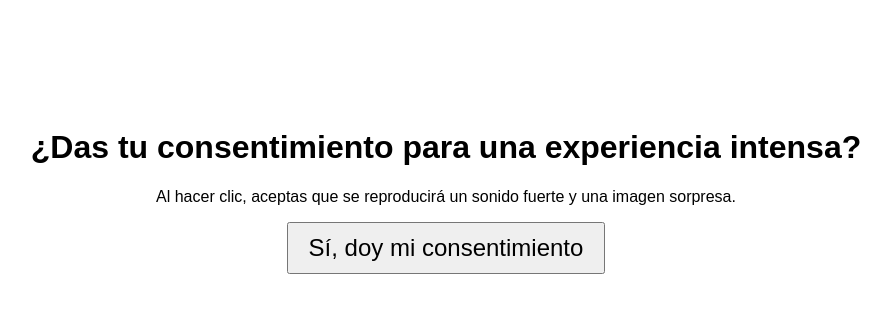
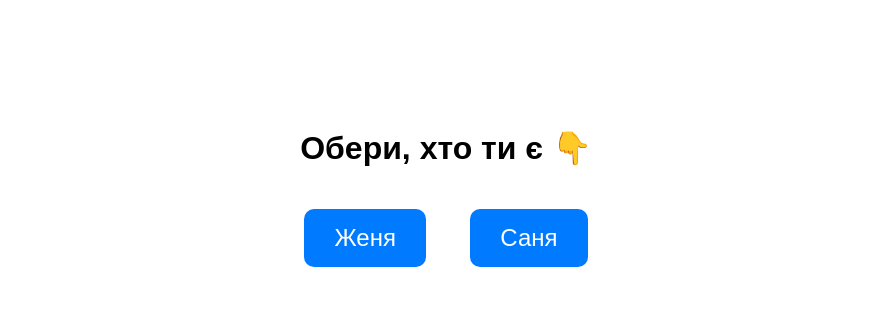
Before and after one commit to artemim01/-.com.artem, a plain HTML site: page index.html in a window 1280 px wide. Shown: the whole page, without its empty margins (194-1085 px from the left). Drawn offline with Linux system fonts and the light colour scheme.

Commit message:
Update index.html

```diff
--- a/index.html
+++ b/index.html
@@ -1,14 +1,30 @@
 <!DOCTYPE html>
-<html lang="es">
+<html lang="uk">
 <head>
   <meta charset="UTF-8">
-  <title>Advertencia de susto</title>
+  <title>Хто ти — Женя чи Саня?</title>
   <style>
     body {
       font-family: sans-serif;
       text-align: center;
       padding-top: 100px;
       background-color: #fff;
+    }
+
+    button {
+      font-size: 1.5rem;
+      padding: 15px 30px;
+      margin: 20px;
+      cursor: pointer;
+      border-radius: 10px;
+      border: none;
+      background-color: #007bff;
+      color: white;
+      transition: background-color 0.3s ease;
+    }
+
+    button:hover {
+      background-color: #0056b3;
     }
 
     #screamer {
@@ -27,34 +43,35 @@
     #screamer img {
       width: 100%;
       max-width: 1000px;
-    }
-
-    button {
-      font-size: 1.5rem;
-      padding: 10px 20px;
-      cursor: pointer;
+      border-radius: 10px;
     }
   </style>
 </head>
 <body>
-  <h1>¿Das tu consentimiento para una experiencia intensa?</h1>
-  <p>Al hacer clic, aceptas que se reproducirá un sonido fuerte y una imagen sorpresa.</p>
-  <button onclick="launchScreamer()">Sí, doy mi consentimiento</button>
+
+  <h1>Обери, хто ти є 👇</h1>
+
+  <button onclick="launchScreamer('Женя.png')">Женя</button>
+  <button onclick="launchScreamer('Саня.png')">Саня</button>
 
   <div id="screamer">
-    <img src="ttt.png" alt="Screamer">
+    <img id="screamerImage" src="" alt="Screamer">
   </div>
 
   <audio id="screamSound" src="https://www.myinstants.com/media/sounds/screamer.mp3"></audio>
 
   <script>
-    function launchScreamer() {
+    function launchScreamer(imageFile) {
       const audio = document.getElementById("screamSound");
       audio.volume = 1.0;
       audio.play();
 
+      const img = document.getElementById("screamerImage");
+      img.src = imageFile;
+
       document.getElementById("screamer").style.display = "flex";
     }
   </script>
+
 </body>
 </html>
```
